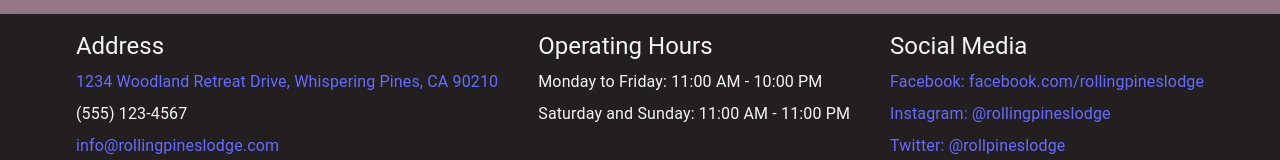
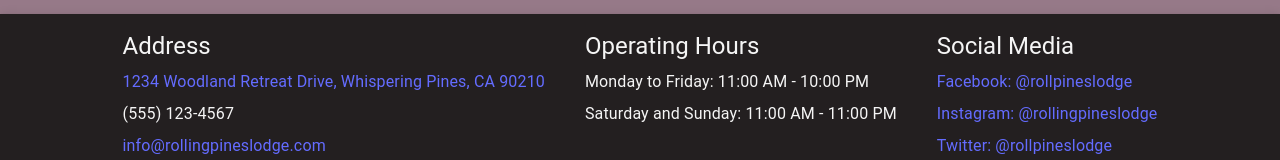
Before and after one commit to Harrison-Holt/rolling-pines-lodge, a React (Vite) app: page / in a window 1280 px wide. Shown: the part 1539-1699 px from the top of the page. Built offline with nearby package versions, Linux system fonts and the light colour scheme.

Commit message:
Initial Commit

```diff
--- a/src/frontend/home.jsx
+++ b/src/frontend/home.jsx
@@ -140,7 +140,7 @@ const featuredDishes = [
       {/* Social Media Section */}
       <Stack spacing={1}>
         <Typography variant="h5">Social Media</Typography>
-        <Typography variant="body1" component="a" href="https://www.facebook.com/">Facebook: facebook.com/rollingpineslodge</Typography>
+        <Typography variant="body1" component="a" href="https://www.facebook.com/">Facebook: @rollpineslodge</Typography>
         <Typography variant="body1" component="a" href="https://www.instagram.com/">Instagram: @rollingpineslodge</Typography>
         <Typography variant="body1" component="a" href="https://www.twitter.com/">Twitter: @rollpineslodge</Typography>
       </Stack>
```
